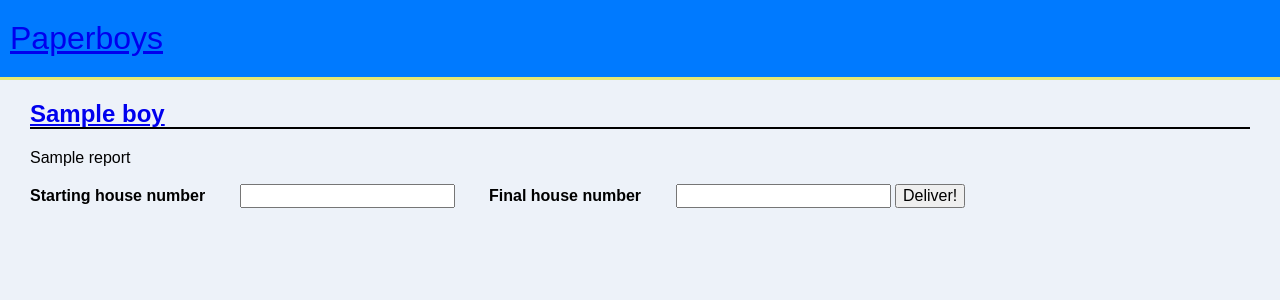
After one commit to jeffreybyrne/django_paperboy, a Django app: template django_paperboy/templates/paperboy.html in a window 1280 px wide. The commit adds this page. Shown: the top 300 px of the page. Run offline with Django 3.2, Linux system fonts and the light colour scheme; the template is opened without the code that fills it: most values are stand-ins (such as "Sample title", 1, 10 or a date in 2020); data that the repository does not hold is empty.

Commit message:
added individual pages for each paperboy

```diff
--- /dev/null
+++ b/django_paperboy/templates/base.html
@@ -0,0 +1,17 @@
+{% load staticfiles %}
+<!DOCTYPE html>
+<html lang="en" dir="ltr">
+  <head>
+    <meta charset="utf-8">
+    <title>Paperboys!</title>
+    <link rel="stylesheet" href="https://cdnjs.cloudflare.com/ajax/libs/normalize/8.0.1/normalize.css">
+    <link rel="stylesheet" href="{% static 'css/main.css' %}">
+  </head>
+  <body>
+    <header>
+      <h1 class='paperboy-main-header'><a href="{% url 'home' %}">Paperboys</a></h1>
+    </header>
+    {% block content %}
+    {% endblock %}
+  </body>
+</html>
--- /dev/null
+++ b/django_paperboy/templates/paperboy.html
@@ -0,0 +1,20 @@
+{% extends 'base.html' %}
+{% block content %}
+<h2 class='paperboy-header'><a href="{% url 'paperboy' id=boy.pk %}">{{ boy.name }}</a></h2>
+<p class='paperboy-report'>{{ boy.report }}</p>
+<form class="" action="{% url 'deliver' %}" method="post">
+  {% csrf_token %}
+  <section class="individual-boy">
+    <input type="hidden" name="boy_id" value="{{ boy.pk }}">
+      <label for="start-address" class='start-address'>
+        <p class="address-text">Starting house number</p>
+        <input class='address-input' type="number" id="start-address" name="start-address" value="">
+      </label>
+      <label for="end-address" class='end-address'>
+        <p class="address-text">Final house number</p>
+        <input class='address-input' type="number" id="end-address" name="end-address" value="">
+      </label>
+      <button class='address-button' type="submit" name="button">Deliver!</button>
+  </section>
+</form>
+{% endblock %}
--- a/django_paperboy/urls.py
+++ b/django_paperboy/urls.py
@@ -15,11 +15,12 @@ Including another URLconf
 """
 from django.contrib import admin
 from django.urls import path
-from django_paperboy.views import home_page, home_page_redirect, deliver
+from django_paperboy.views import home_page, home_page_redirect, deliver, paperboy
 
 urlpatterns = [
     path('admin/', admin.site.urls),
     path('home/', home_page, name='home'),
     path('deliver/', deliver, name='deliver'),
     path('', home_page_redirect),
+    path('paperboy/<int:id>', paperboy, name='paperboy'),
 ]
--- a/django_paperboy/views.py
+++ b/django_paperboy/views.py
@@ -15,7 +15,7 @@ def home_page(request):
 
 def paperboy(request, id):
     paperboy = get_object_or_404(Paperboy, pk=id)
-    context = {'paperboy': paperboy}
+    context = {'boy': paperboy}
     response = render(request, 'paperboy.html', context)
     return HttpResponse(response)
 
```
Also changed, not shown: django_paperboy/templates/index.html (+4 -16 lines).
